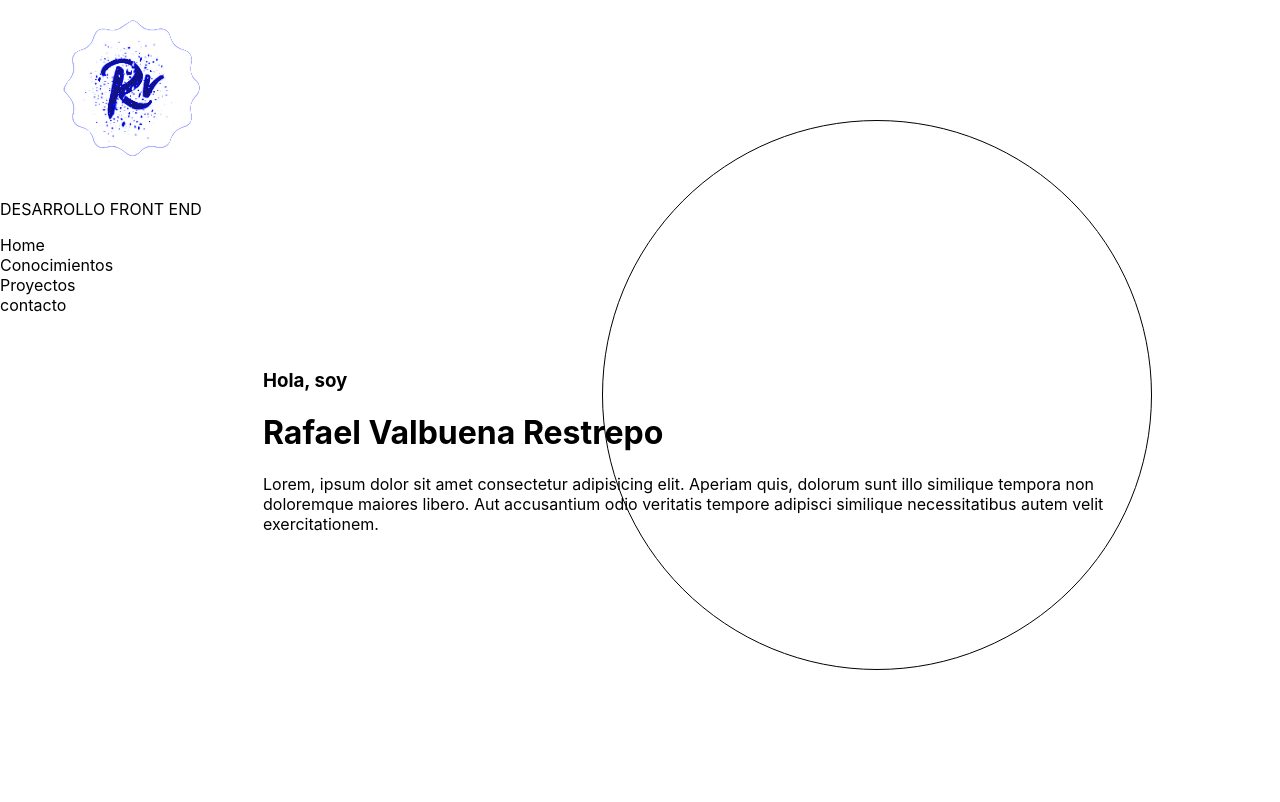
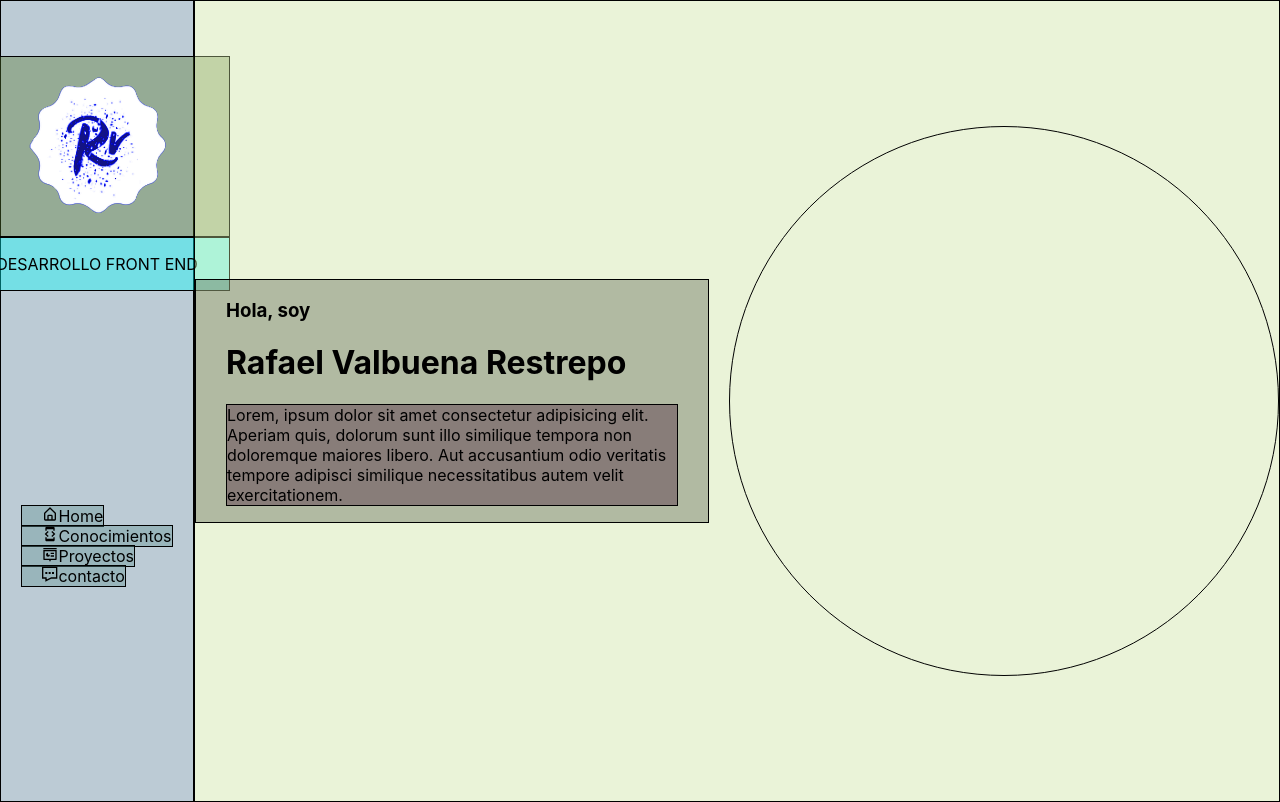
Before and after one commit to rafaelval/portafolio, a React (Create React App) app: page / in a window 1280 px wide. Built offline with nearby package versions, Linux system fonts and the light colour scheme.

Commit message:
orgaizados algunos estilos

```diff
--- a/package.json
+++ b/package.json
@@ -9,6 +9,7 @@
     "axios": "^1.1.3",
     "react": "^18.2.0",
     "react-dom": "^18.2.0",
+    "react-icons": "^4.6.0",
     "react-redux": "^8.0.5",
     "react-router-dom": "^6.4.3",
     "react-scripts": "5.0.1",
--- a/src/App.module.css
+++ b/src/App.module.css
@@ -1,3 +1,6 @@
 .princ {
       display: flex;
+      justify-content: space-between;
+      position: absolute;
+      width: 100%;
 }
--- a/src/components/Navbar/Navbar.jsx
+++ b/src/components/Navbar/Navbar.jsx
@@ -1,33 +1,52 @@
 import { useNavigate } from "react-router-dom";
 import logo from "../../images/logo.png";
-import styles from './Navbar.module.css'
+import styles from "./Navbar.module.css";
+import { BiHomeAlt } from "react-icons/bi";
+import { MdOutlineDeveloperMode } from "react-icons/md";
+import { RiSlideshowLine } from "react-icons/ri";
+import { GrContact } from "react-icons/gr";
 
 export const Navbar = () => {
-      const navigate = useNavigate()
+  const navigate = useNavigate();
 
-function handleChangePage(page){
-      navigate(page)
+  function handleChangePage(page) {
+    navigate(page);
   }
 
   return (
     <div className={styles.contPrinc}>
-      <div>
+      <div className={styles.logo}>
         <img src={logo} alt="" />
-      </div>
-      <div className="businessCard">
+        <div className={styles.businessCard}>
         <p>DESARROLLO FRONT END</p>
       </div>
+      </div>
+
+      <div className={styles.spans}>
         <div>
-        <span onClick={()=> handleChangePage('/')}>Home</span>
+          <span onClick={() => handleChangePage("/")}>
+            <BiHomeAlt />
+            Home
+          </span>
         </div>
         <div>
-        <span onClick={()=> handleChangePage('/areas')}>Conocimientos</span>
+          <span onClick={() => handleChangePage("/areas")}>
+            <MdOutlineDeveloperMode />
+            Conocimientos
+          </span>
         </div>
         <div>
-        <span onClick={()=> handleChangePage('/proyectos')}>Proyectos</span>
+          <span onClick={() => handleChangePage("/proyectos")}>
+            <RiSlideshowLine />
+            Proyectos
+          </span>
         </div>
         <div>
-        <span onClick={()=> handleChangePage('/contacto')}>contacto</span>
+          <span onClick={() => handleChangePage("/contacto")}>
+            <GrContact />
+            contacto
+          </span>
+        </div>
       </div>
     </div>
   );
--- a/src/components/Navbar/Navbar.module.css
+++ b/src/components/Navbar/Navbar.module.css
@@ -1,3 +1,44 @@
+.contPrinc {
+      display: flex;
+      flex-direction: column;
+      justify-content: space-evenly;
+      align-items: center;
+      border: solid 1px black;
+      background-color: rgba(81, 119, 145, 0.384);
+      width: 15vw;
+      height: 100vh;
+}
+
+.logo {
+      display: flex;
+      flex-direction: column;
+      box-sizing: border-box;
+      margin-top: -20vh;
+}
 .contPrinc span {
       cursor: pointer;
+      padding-left: 20px;
+      box-sizing: border-box;
+      border: solid 1px black;
+      background-color: rgba(98, 146, 146, 0.384);
 }
+
+.contPrinc img {
+      border: solid 1px black;
+      background-color: rgba(87, 121, 48, 0.384);
+}
+
+.businessCard {
+      display: flex;
+      justify-content: center;
+      border: solid 1px black;
+      background-color: rgba(0, 255, 255, 0.384);
+}
+
+.spans {
+
+      display: flex;
+      flex-direction: column;
+
+
+}
--- a/src/index.css
+++ b/src/index.css
@@ -1,3 +1,5 @@
+
+
 body {
   margin: 0;
   font-family: -apple-system, BlinkMacSystemFont, 'Segoe UI', 'Roboto', 'Oxygen',
--- a/src/pages/Home/Home.module.css
+++ b/src/pages/Home/Home.module.css
@@ -1,25 +1,32 @@
 .contPrinc {
       display: flex;
+      border: solid 1px black;
+      background-color: rgba(200, 224, 155, 0.384);
+      width: 85vw;
+      align-items: center;
 }
 
 .card {
-      margin-top: 350px;
+      border: solid 1px black;
+      background-color: rgba(87, 94, 75, 0.384);
+      padding: 0 30px;
+      margin-right: 20px;
+      max-width: 45vw;
 }
 
 .card p{
-      max-width: 900px;
 
+      border: solid 1px black;
+      background-color: rgba(71, 28, 55, 0.384);
 }
 
 .photo {
-      max-height: 100%;
+      max-height: 50vh;
       min-height: 550px;
-      max-width: 100%;
+      max-width: 50vw;
       min-width: 550px;
       border: solid black 1px;
       box-sizing: border-box;
       border-radius: 280px;
       top: 15%;
-      right: 10%;
-      position: absolute;
 }
```
Also changed, not shown: src/pages/Home/Home.jsx (+11 -9 lines), 1 other file (tests, documents, lock files or other folders). Lines whose indentation alone changed are shown as unchanged.
